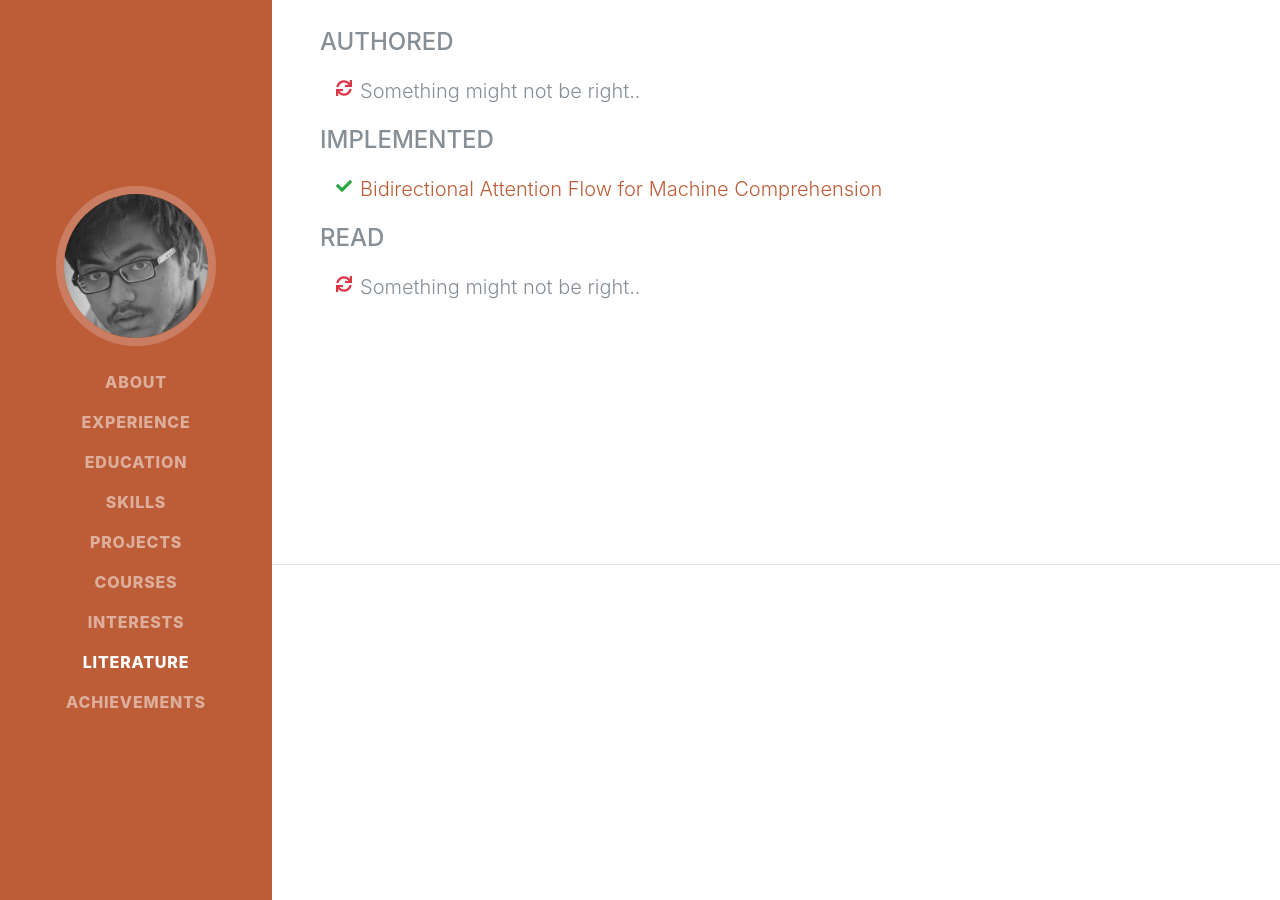
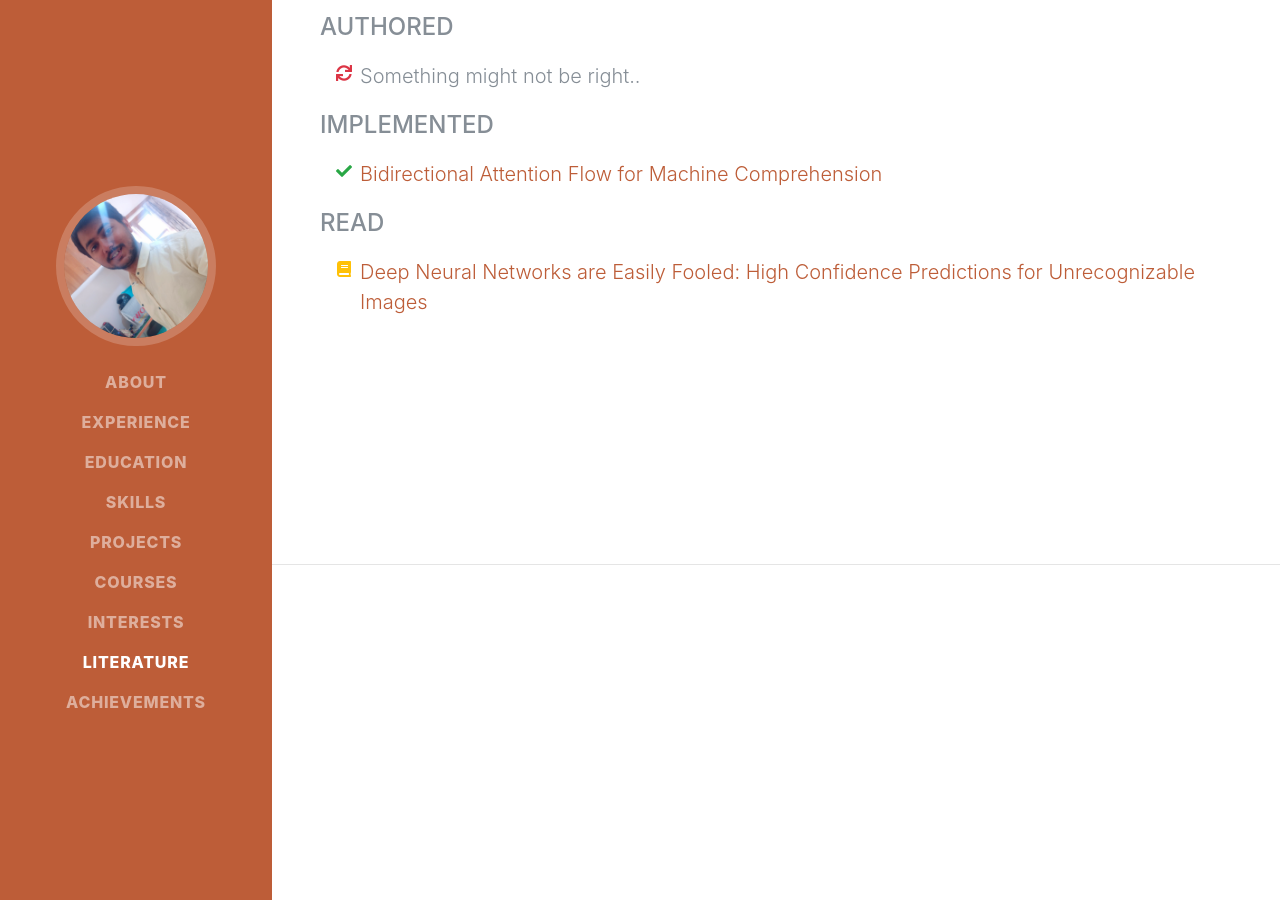
Before and after one commit to ParikhKadam/parikhkadam.github.io, a Jekyll site: the page built from index.md, in a window 1280 px wide and 900 px high, scrolled down 10475 px. Built offline with Jekyll 4.4.1, drawn with Linux system fonts in a browser that asks for light colours; some web fonts are replaced.

Commit message:
added read paper + profile pic

```diff
--- a/_data/literature.yml
+++ b/_data/literature.yml
@@ -2,3 +2,4 @@ authored:
 implemented:
   - <a href="https://github.com/ParikhKadam/bidaf-keras">Bidirectional Attention Flow for Machine Comprehension</a>
 read:
+  - '<a href="https://github.com/ParikhKadam/papers-summary/blob/master/Fooling%20Deep%20Neural%20Networks/Deep%20Neural%20Networks%20are%20Easily%20Fooled:High%20Confidence%20Predictions%20for%20Unrecognizable%20Images/dissection.md">Deep Neural Networks are Easily Fooled: High Confidence Predictions for Unrecognizable Images</a>'
```
Also changed, not shown: assets/img/profile.jpg.
